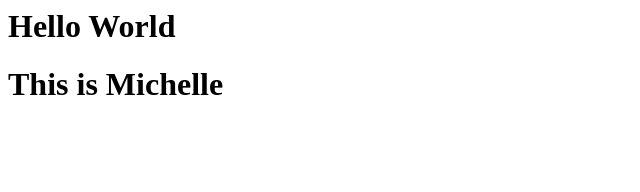
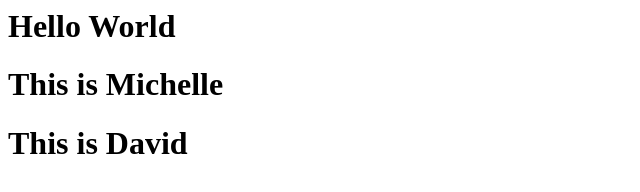
Before and after one commit to wboeker/hackathon2019, a plain HTML site: page index.html in a window 1280 px wide. Shown: the whole page, without its empty margins (0-640 px from the left). Drawn offline with Linux system fonts and the light colour scheme.

Commit message:
Update index.html

```diff
--- a/index.html
+++ b/index.html
@@ -1,2 +1,3 @@
 <h1> Hello World </h1>
 <h1> This is Michelle </h1>
+<h1> This is David</h1>
```
